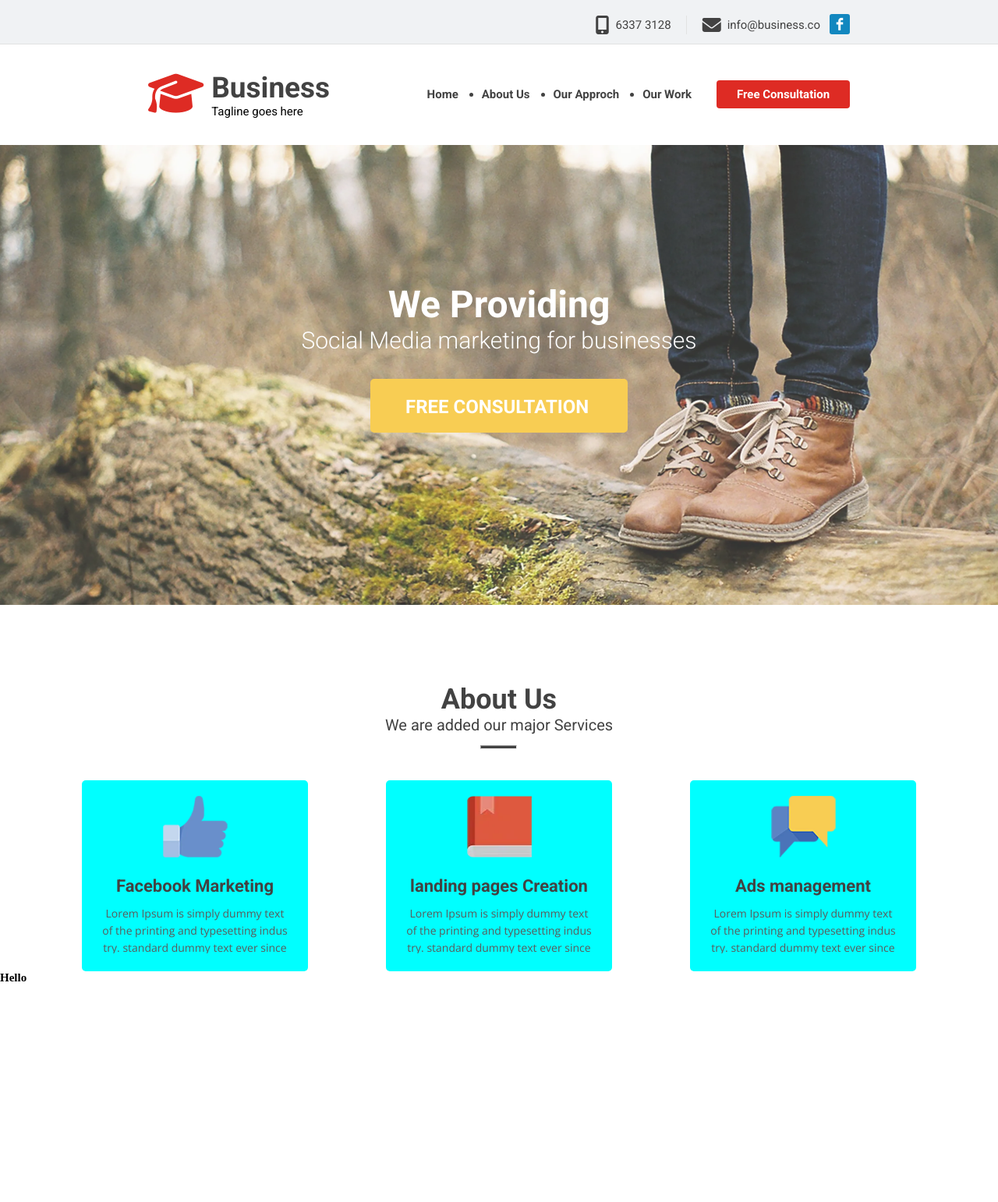
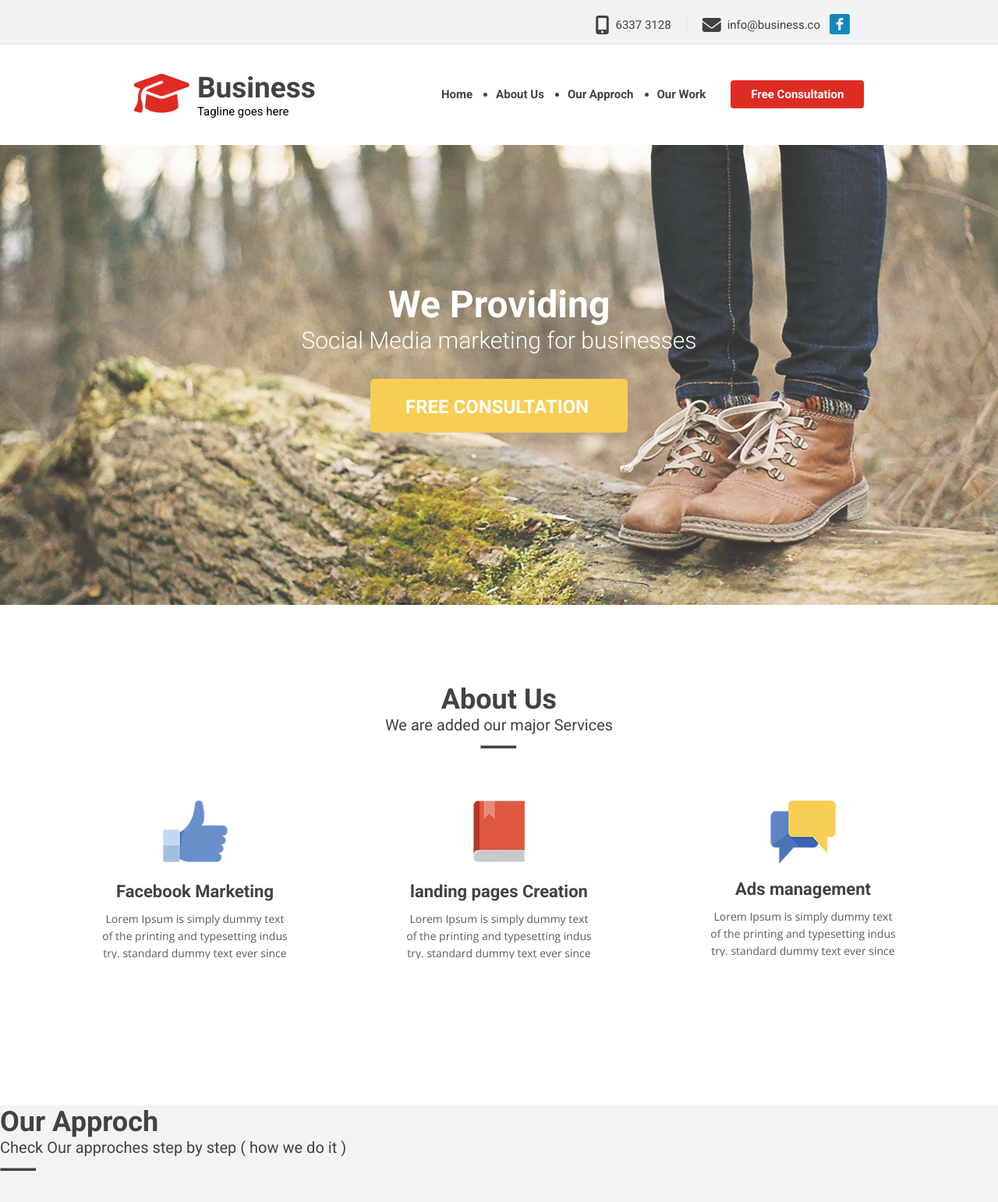
Before and after one commit to PavelNovik/Template_5, a website built with Parcel: page src/index.html in a window 1280 px wide. Shown: the top 1542 px of the page at 78% size. Before the commit the page ends 1263 px from the top, so only its background shows below. Built offline with nearby package versions, Linux system fonts and the light colour scheme; a web font is replaced by a local one.

Commit message:
start 2 section approch homeplace

```diff
--- a/src/assets/styles/components/_about.scss
+++ b/src/assets/styles/components/_about.scss
@@ -8,21 +8,44 @@
     flex-direction: column;
     align-items: center;
     text-align: center;
-    // background-color: $mainWhite;
-    background-color: aqua;
+    background-color: $mainWhite;
     border-radius: 0.5rem;
+
+    &:nth-child(2) {
+      .about__features_img {
+        width: 6.6rem;
+        height: 7.9rem;
+
+        @media ($tablet) {}
+
+        @media ($desktop) {
+          margin-bottom: 2.5rem;
+        }
+      }
+    }
+
+    &:nth-child(3) {
+      .about__features_img {
+        width: 8.4rem;
+        height: 8.1rem;
+
+        @media ($tablet) {}
+
+        @media ($desktop) {
+          margin-bottom: 2rem;
+        }
+      }
+    }
+
     @media ($desktop) {
       margin-right: 10rem;
+
       &:last-child {
         margin-right: 0;
       }
     }
 
-    img {
-      width: 8.3rem;
-      height: 7.9rem;
-      margin-bottom: 2.4rem;
-    }
+
 
     h3 {
       margin-bottom: 1.2rem;
@@ -35,9 +58,23 @@
       text-align: center;
     }
   }
+
+  &_img {
+    width: 8.3rem;
+    height: 7.9rem;
+    margin-bottom: 2.4rem;
+
+    @media ($tablet) {}
+
+    @media ($desktop) {
+      margin-bottom: 2.5rem;
+    }
+  }
+
   &_header {
     @include titleText(2.2rem, $mainBlack);
   }
+
   &_text {
     font-family: $articleFont;
     color: $mainGrey;
--- /dev/null
+++ b/src/assets/styles/components/_headers.scss
@@ -0,0 +1,53 @@
+.about,
+.approch {
+    &__title {
+        display: inherit;
+        flex-direction: column;
+        align-items: center;
+
+        &_header {
+            @include titleText(2.4rem);
+            margin-top: 1.5rem;
+
+            @media ($tablet) {
+                font-size: 3rem;
+                margin-top: 3rem;
+            }
+
+            @media ($desktop) {
+                font-size: 3.6rem;
+                margin-top: 10rem;
+            }
+        }
+
+        &_text {
+            @include titleText(1.5rem);
+
+            //   font-weight: 300;
+            @media ($tablet) {
+                font-size: 1.7rem;
+            }
+
+            @media ($desktop) {
+                font-size: 2rem;
+            }
+        }
+
+        &_line {
+            width: 4.7rem;
+            height: 0.3rem;
+            margin-top: 0.7rem;
+            background-color: $mainBlack;
+
+            @media ($tablet) {
+                height: 0.4rem;
+                margin-top: 1rem;
+            }
+
+            @media ($desktop) {
+                height: 0.5rem;
+                margin-top: 1.4rem;
+            }
+        }
+    }
+}
--- a/src/assets/styles/components/index.scss
+++ b/src/assets/styles/components/index.scss
@@ -1 +1,2 @@
+@import './headers';
 @import './about';
--- a/src/assets/styles/layouts/_about.scss
+++ b/src/assets/styles/layouts/_about.scss
@@ -2,56 +2,21 @@
   display: flex;
   flex-direction: column;
   align-items: center;
+  min-height: 54.2rem;
 
-  &__title {
-    display: inherit;
-    flex-direction: column;
-    align-items: center;
-    &_header {
-      @include titleText(2.4rem);
-      margin-top: 1.5rem;
-      @media ($tablet) {
-        font-size: 3rem;
-        margin-top: 3rem;
-      }
-      @media ($desktop) {
-        font-size: 3.6rem;
-        margin-top: 10rem;
-      }
-    }
-
-    &_text {
-      @include titleText(1.5rem);
-      //   font-weight: 300;
-      @media ($tablet) {
-        font-size: 1.7rem;
-      }
-      @media ($desktop) {
-        font-size: 2rem;
-      }
-    }
-    &_line {
-      width: 4.7rem;
-      height: 0.3rem;
-      margin-top: 0.7rem;
-      background-color: $mainBlack;
-      @media ($tablet) {
-        height: 0.4rem;
-        margin-top: 1rem;
-      }
-      @media ($desktop) {
-        height: 0.5rem;
-        margin-top: 1.4rem;
-      }
-    }
-  }
   &__features {
     display: inherit;
     flex-direction: column;
     align-items: center;
-    margin-top: 4rem;
+    margin-top: 1rem;
+
+    @media ($tablet) {
+      flex-direction: row;
+      margin-top: 3rem;
+    }
+
     @media ($desktop) {
-      flex-direction: row;
+      margin-top: 4.6rem;
     }
   }
 }
--- /dev/null
+++ b/src/assets/styles/layouts/_approch.scss
@@ -0,0 +1,4 @@
+.approch {
+    min-height: 140.7rem;
+    background-color: #f3f3f3;
+}
--- a/src/assets/styles/layouts/_header.scss
+++ b/src/assets/styles/layouts/_header.scss
@@ -128,16 +128,20 @@
 
         .logo {
             display: flex;
-      margin-left: 1rem;
+            // margin-left: 1rem;
+            margin-left: 0;
             margin-top: 1rem;
 
             @media ($tablet) {
-        margin-left: 9rem;
+                // margin-left: 9rem;
+                margin-left: 9%;
                 margin-top: 0;
             }
 
             @media ($desktop) {
-        margin-left: 19rem;
+                // margin-left: 19rem;
+                margin-left: 13.41%;
+                // margin-left: calc((100% - (23.3rem + 37.9rem + 17.1rem)) / 3);
             }
 
             &__icon {
@@ -186,7 +190,6 @@
                 }
             }
         }
-  }
 
         .navigation {
             display: flex;
@@ -197,10 +200,16 @@
             @media ($tablet) {
                 gap: 2.2rem;
                 flex-direction: row;
+                // margin-right: 9rem;
+                margin-right: 9%;
             }
 
             @media ($desktop) {
                 gap: 3.2rem;
+                // margin-right: 19rem;
+                margin-right: 13.41%;
+                ;
+
             }
 
             &__menu {
@@ -225,9 +234,11 @@
                         color: $mainBlack;
                         text-transform: capitalize;
                         font-weight: bold;
+
                         &::marker {
                             color: $mainBlack;
                         }
+
                         &:first-child {
                             list-style: none;
                         }
@@ -261,21 +272,25 @@
                 text-transform: capitalize;
                 font-weight: bold;
                 padding: 0.4rem;
-      margin-right: 1rem;
+                // margin-right: 1rem;
 
                 @media ($tablet) {
                     width: 17.1rem;
                     height: 3.6rem;
                     font-size: 1.5rem;
                     padding: 0.9rem;
-        margin-right: 9rem;
+                    // margin-right: 9rem;
+                    // margin-right: 0;
                 }
 
                 @media ($desktop) {
                     width: 17.1rem;
                     height: 3.6rem;
                     font-size: 1.5rem;
-        margin-right: 19rem;
+                    // margin-right: 19rem;
+
+
+
                 }
 
                 &:hover {
@@ -284,6 +299,8 @@
                 }
             }
         }
+    }
+
 
     .title {
         width: 100%;
@@ -302,6 +319,7 @@
         @media ($desktop) {
             height: 59rem;
         }
+
         &__header {
             @include titleText(3.8rem, $mainWhite);
             margin-top: 5rem;
@@ -342,6 +360,7 @@
                 text-transform: uppercase;
                 font-weight: bold;
                 background-color: $btnYellow;
+
                 @media ($tablet) {
                     width: 26rem;
                     height: 5.4rem;
--- a/src/assets/styles/layouts/index.scss
+++ b/src/assets/styles/layouts/index.scss
@@ -1,2 +1,3 @@
 @import './header';
 @import './about';
+@import './approch';
--- a/src/assets/styles/utils/_vars.scss
+++ b/src/assets/styles/utils/_vars.scss
@@ -23,4 +23,4 @@ $partSubTitle: 2rem;
 // screen
 $tablet: 'min-width: 767px';
 $desktop: 'min-width: 1024px';
-$projector: 'min-width: 1200px';
+// $projector: 'min-width: 1200px';
--- a/src/index.html
+++ b/src/index.html
@@ -55,6 +55,7 @@
         </div>
     </header>
     <main class="main">
+        <div class="container">
             <section class="about">
                 <div class="about__title">
                     <h2 class="about__title_header">About Us</h2>
@@ -68,7 +69,8 @@
                         <p class="about__features_text">Lorem Ipsum is simply dummy text of the printing and typesetting
                             industry.
                             standard
-                        dummy text ever since the 1500s, when an unknown printer took a galley of type and scrambled it
+                            dummy text ever since the 1500s, when an unknown printer took a galley of type and scrambled
+                            it
                             to
                             make</p>
                     </div>
@@ -78,7 +80,8 @@
                         <p class="about__features_text">Lorem Ipsum is simply dummy text of the printing and typesetting
                             industry.
                             standard
-                        dummy text ever since the 1500s, when an unknown printer took a galley of type and scrambled it
+                            dummy text ever since the 1500s, when an unknown printer took a galley of type and scrambled
+                            it
                             to
                             make</p>
                     </div>
@@ -88,13 +91,21 @@
                         <p class="about__features_text">Lorem Ipsum is simply dummy text of the printing and typesetting
                             industry.
                             standard
-                        dummy text ever since the 1500s, when an unknown printer took a galley of type and scrambled it
+                            dummy text ever since the 1500s, when an unknown printer took a galley of type and scrambled
+                            it
                             to
                             make</p>
                     </div>
-
                 </div>
             </section>
+            <section class="approch">
+                <div class="approch__title">
+                    <h2 class="approch__title_header">Our Approch</h2>
+                    <p class="approch__title_text">Check Our approches step by step ( how we do it )</p>
+                    <hr class="approch__title_line">
+                </div>
+            </section>
+        </div>
     </main>
 
     <h2>Hello</h2>
```
Lines whose indentation alone changed are shown as unchanged.
